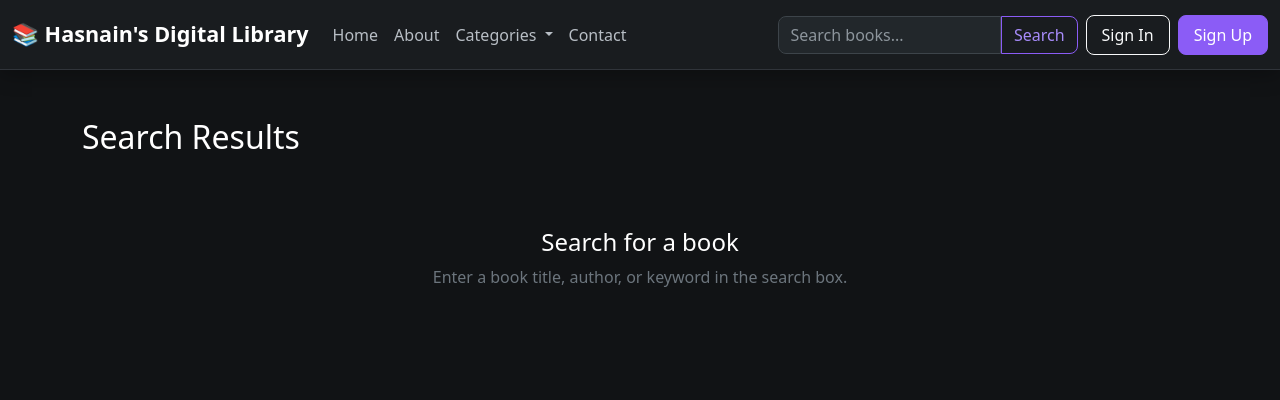
After one commit to Hasnain-118/Django, a Django app: page /search/ in a window 1280 px wide. The commit adds this page. Shown: the top 400 px of the page. Run offline with Django 5.2, Linux system fonts and the light colour scheme.

Commit message:
search bar activated

```diff
--- a/home/urls.py
+++ b/home/urls.py
@@ -15,4 +15,5 @@ urlpatterns = [
     path("delete-book/<int:book_id>/", views.delete_book, name="delete_book"),
     path('edit-book/<int:book_id>/',views.edit_book,name='edit_book'),
     path("category/<str:category_slug>/",views.category_books,name="category_books"),
+    path('search/', views.search_books, name='search_books'),
 ]
--- a/home/views.py
+++ b/home/views.py
@@ -28,6 +28,30 @@ def index(request):
     return render(request, 'index.html', context)
 
 
+# =========================================================
+# SEARCH  BOOKS
+# =========================================================
+
+def search_books(request):
+    query = request.GET.get('q', '').strip()
+
+    books = Book.objects.none()
+
+    if query:
+        books = Book.objects.filter(
+            title__icontains=query
+        ) | Book.objects.filter(
+            author__icontains=query
+        ) | Book.objects.filter(
+            quote__icontains=query
+        )
+
+    context = {
+        'query': query,
+        'books': books,
+    }
+
+    return render(request, 'search_results.html', context)
 
 # =========================================================
 # BASIC PAGES
--- a/templates/base.html
+++ b/templates/base.html
@@ -458,12 +458,16 @@
                     <!-- SEARCH -->
 
                     <form class="d-flex navbar-search"
-                        role="search">
+      role="search"
+      method="GET"
+      action="{% url 'search_books' %}">
 
     <input class="form-control"
            type="search"
+           name="q"
            placeholder="Search books..."
-                            aria-label="Search">
+           aria-label="Search"
+           value="{{ request.GET.q|default:'' }}">
 
     <button class="btn search-btn"
             type="submit">
--- /dev/null
+++ b/templates/search_results.html
@@ -0,0 +1,95 @@
+{% extends 'base.html' %}
+
+{% block title %}Search Results - Hasnain's Digital Library{% endblock title %}
+
+{% block body %}
+
+<div class="container py-5">
+
+    <div class="mb-4">
+        <h2 class="text-white">Search Results</h2>
+
+        {% if query %}
+            <p class="text-secondary">
+                Results for: <strong class="text-white">"{{ query }}"</strong>
+            </p>
+        {% endif %}
+    </div>
+
+    {% if books %}
+
+        <div class="row g-4">
+
+            {% for book in books %}
+
+                <div class="col-md-6 col-lg-4">
+
+                    <div class="card h-100 bg-dark text-white border-secondary">
+
+                        {% if book.cover_image %}
+                            <img src="{{ book.cover_image.url }}"
+                                 class="card-img-top"
+                                 alt="{{ book.title }}"
+                                 style="height: 300px; object-fit: cover;">
+                        {% endif %}
+
+                        <div class="card-body">
+
+                            <h5 class="card-title">
+                                {{ book.title }}
+                            </h5>
+
+                            <p class="text-secondary mb-2">
+                                {{ book.author }}
+                            </p>
+
+                            {% if book.quote %}
+                                <p class="small text-secondary">
+                                    "{{ book.quote }}"
+                                </p>
+                            {% endif %}
+
+                            {% if book.rating %}
+                                <p>
+                                    ⭐ {{ book.rating }}
+                                </p>
+                            {% endif %}
+
+                            <a href="{% url 'read_book' book.id %}"
+                               class="btn btn-outline-light">
+                                Read Book
+                            </a>
+
+                        </div>
+
+                    </div>
+
+                </div>
+
+            {% endfor %}
+
+        </div>
+
+    {% else %}
+
+        <div class="text-center py-5">
+
+            {% if query %}
+                <h4 class="text-white">No books found</h4>
+                <p class="text-secondary">
+                    No results found for "{{ query }}".
+                </p>
+            {% else %}
+                <h4 class="text-white">Search for a book</h4>
+                <p class="text-secondary">
+                    Enter a book title, author, or keyword in the search box.
+                </p>
+            {% endif %}
+
+        </div>
+
+    {% endif %}
+
+</div>
+
+{% endblock body %}
```
Also changed, not shown: home/models.py (+84 -40 lines). Lines whose indentation alone changed are shown as unchanged.
